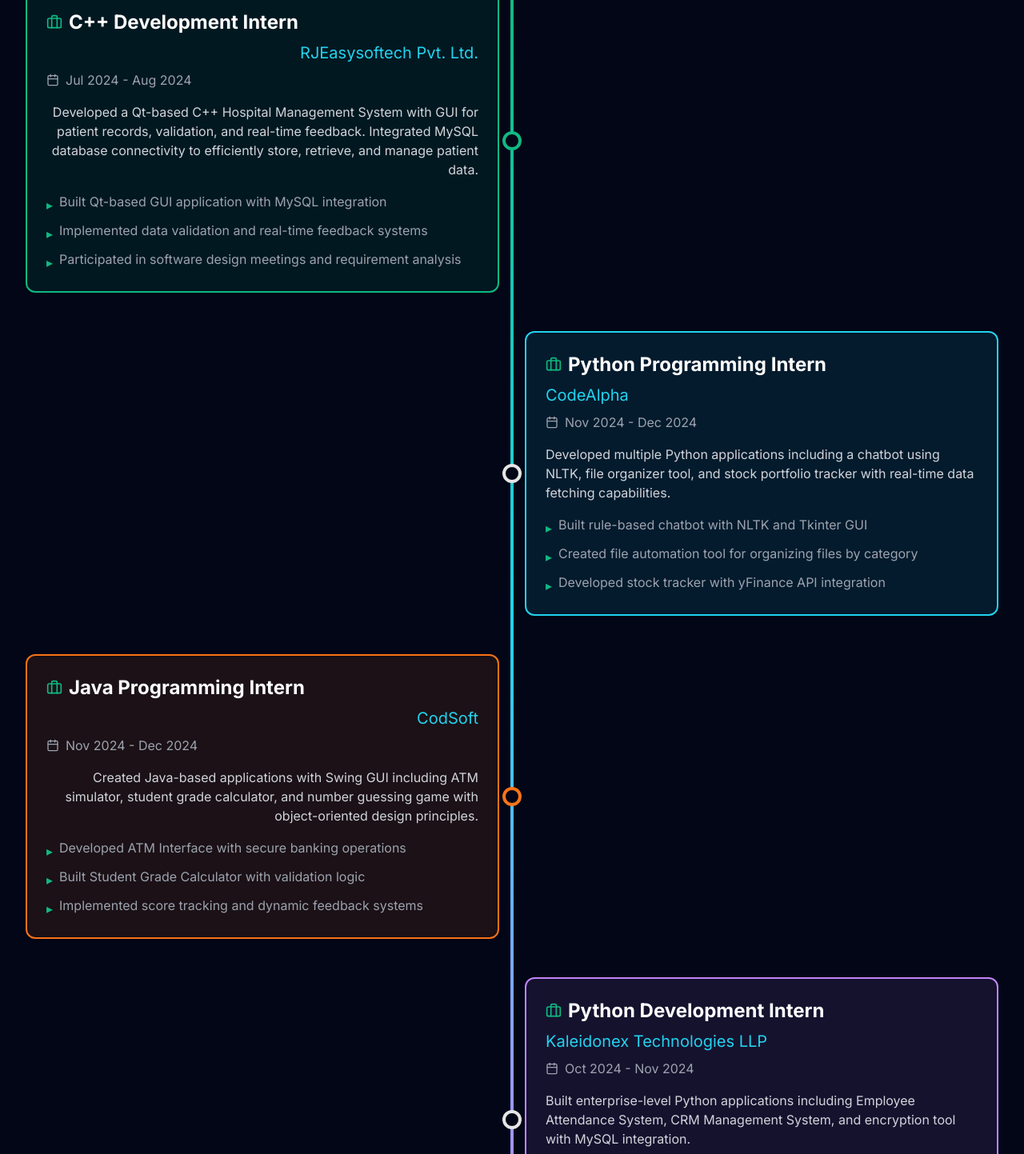
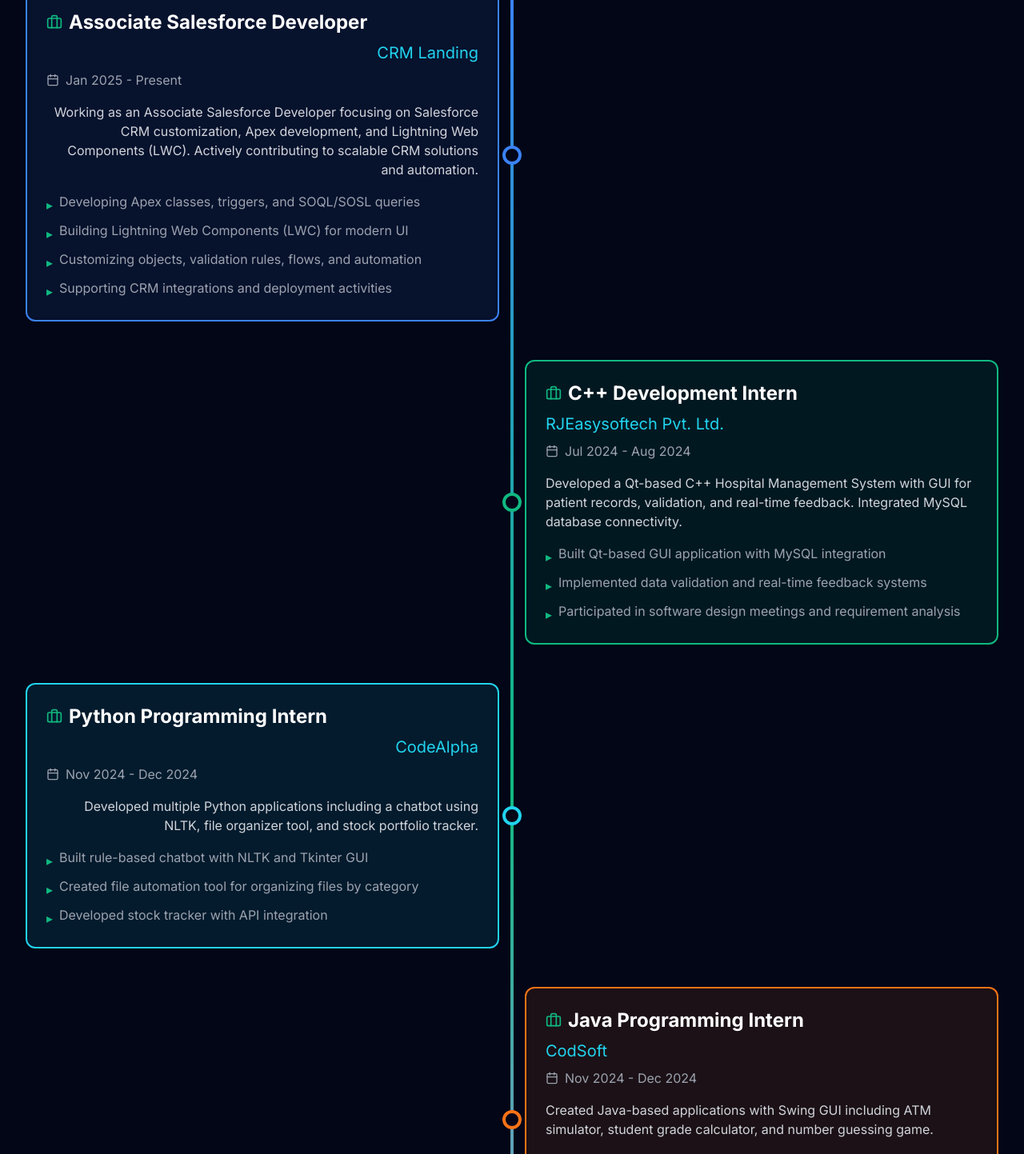
Before and after one commit to Piyush9928/Portfolio_Piyush, a React (Create React App) app in the folder frontend/: page / in a window 1280 px wide. Shown: the part 2281-3724 px from the top of the page at 80% size. Built offline with nearby package versions, Linux system fonts and the light colour scheme.

Commit message:
Refactor experience details and timeline colors
Updated experience descriptions for clarity and conciseness. Added a new color option for timeline.

```diff
--- a/frontend/src/components/Experience.jsx
+++ b/frontend/src/components/Experience.jsx
@@ -5,10 +5,25 @@ import { Card } from './ui/card';
 const Experience = () => {
   const experiences = [
     {
+      company: 'CRM Landing',
+      position: 'Associate Salesforce Developer',
+      duration: 'Jan 2025 - Present',
+      description:
+        'Working as an Associate Salesforce Developer focusing on Salesforce CRM customization, Apex development, and Lightning Web Components (LWC). Actively contributing to scalable CRM solutions and automation.',
+      achievements: [
+        'Developing Apex classes, triggers, and SOQL/SOSL queries',
+        'Building Lightning Web Components (LWC) for modern UI',
+        'Customizing objects, validation rules, flows, and automation',
+        'Supporting CRM integrations and deployment activities'
+      ],
+      color: 'blue'
+    },
+    {
       company: 'RJEasysoftech Pvt. Ltd.',
       position: 'C++ Development Intern',
       duration: 'Jul 2024 - Aug 2024',
-      description: 'Developed a Qt-based C++ Hospital Management System with GUI for patient records, validation, and real-time feedback. Integrated MySQL database connectivity to efficiently store, retrieve, and manage patient data.',
+      description:
+        'Developed a Qt-based C++ Hospital Management System with GUI for patient records, validation, and real-time feedback. Integrated MySQL database connectivity.',
       achievements: [
         'Built Qt-based GUI application with MySQL integration',
         'Implemented data validation and real-time feedback systems',
@@ -20,11 +35,12 @@ const Experience = () => {
       company: 'CodeAlpha',
       position: 'Python Programming Intern',
       duration: 'Nov 2024 - Dec 2024',
-      description: 'Developed multiple Python applications including a chatbot using NLTK, file organizer tool, and stock portfolio tracker with real-time data fetching capabilities.',
+      description:
+        'Developed multiple Python applications including a chatbot using NLTK, file organizer tool, and stock portfolio tracker.',
       achievements: [
         'Built rule-based chatbot with NLTK and Tkinter GUI',
         'Created file automation tool for organizing files by category',
-        'Developed stock tracker with yFinance API integration'
+        'Developed stock tracker with API integration'
       ],
       color: 'cyan'
     },
@@ -32,11 +48,12 @@ const Experience = () => {
       company: 'CodSoft',
       position: 'Java Programming Intern',
       duration: 'Nov 2024 - Dec 2024',
-      description: 'Created Java-based applications with Swing GUI including ATM simulator, student grade calculator, and number guessing game with object-oriented design principles.',
+      description:
+        'Created Java-based applications with Swing GUI including ATM simulator, student grade calculator, and number guessing game.',
       achievements: [
         'Developed ATM Interface with secure banking operations',
         'Built Student Grade Calculator with validation logic',
-        'Implemented score tracking and dynamic feedback systems'
+        'Implemented score tracking and feedback systems'
       ],
       color: 'orange'
     },
@@ -44,11 +61,12 @@ const Experience = () => {
       company: 'Kaleidonex Technologies LLP',
       position: 'Python Development Intern',
       duration: 'Oct 2024 - Nov 2024',
-      description: 'Built enterprise-level Python applications including Employee Attendance System, CRM Management System, and encryption tool with MySQL integration.',
+      description:
+        'Built enterprise-level Python applications including Employee Attendance System, CRM Management System, and encryption utilities.',
       achievements: [
         'Developed Employee Attendance System with role-based access',
         'Created CRM tool with full CRUD operations',
-        'Implemented encryption/decryption tool with user authentication'
+        'Implemented encryption and authentication mechanisms'
       ],
       color: 'purple'
     }
@@ -59,9 +77,27 @@ const Experience = () => {
       emerald: 'border-emerald-500 bg-emerald-500/10',
       cyan: 'border-cyan-400 bg-cyan-400/10',
       orange: 'border-orange-500 bg-orange-500/10',
-      purple: 'border-purple-400 bg-purple-400/10'
+      purple: 'border-purple-400 bg-purple-400/10',
+      blue: 'border-blue-500 bg-blue-500/10'
     };
     return colors[color] || colors.emerald;
+  };
+
+  const getDotBorder = (color) => {
+    switch (color) {
+      case 'emerald':
+        return 'border-emerald-500';
+      case 'cyan':
+        return 'border-cyan-400';
+      case 'orange':
+        return 'border-orange-500';
+      case 'purple':
+        return 'border-purple-400';
+      case 'blue':
+        return 'border-blue-500';
+      default:
+        return 'border-emerald-500';
+    }
   };
 
   return (
@@ -76,7 +112,7 @@ const Experience = () => {
 
         <div className="relative">
           {/* Timeline Line */}
-          <div className="hidden lg:block absolute left-1/2 transform -translate-x-1/2 w-1 h-full bg-gradient-to-b from-emerald-500 via-cyan-400 to-purple-400"></div>
+          <div className="hidden lg:block absolute left-1/2 transform -translate-x-1/2 w-1 h-full bg-gradient-to-b from-blue-500 via-emerald-500 to-purple-400"></div>
 
           <div className="space-y-12">
             {experiences.map((exp, index) => (
@@ -91,7 +127,7 @@ const Experience = () => {
                   <Card
                     className={`bg-slate-800/50 backdrop-blur-sm border-2 ${getColorClasses(
                       exp.color
-                    )} p-6 hover:transform hover:scale-105 transition-all duration-300`}
+                    )} p-6 hover:scale-105 transition-all duration-300`}
                   >
                     <div className="flex items-center gap-2 mb-2">
                       <Briefcase className="text-emerald-500" size={20} />
@@ -116,7 +152,11 @@ const Experience = () => {
 
                 {/* Timeline Dot */}
                 <div className="hidden lg:block absolute left-1/2 transform -translate-x-1/2">
-                  <div className={`w-6 h-6 rounded-full border-4 border-${exp.color}-500 bg-slate-950`}></div>
+                  <div
+                    className={`w-6 h-6 rounded-full border-4 bg-slate-950 ${getDotBorder(
+                      exp.color
+                    )}`}
+                  ></div>
                 </div>
               </div>
             ))}
```
